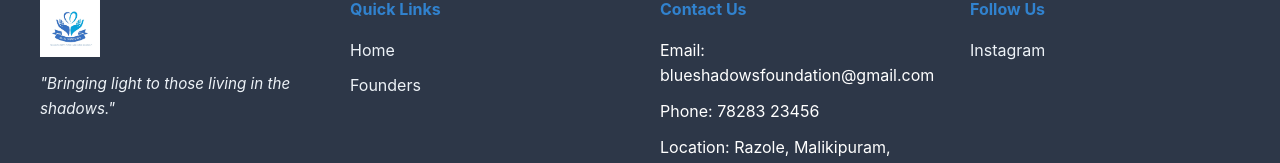
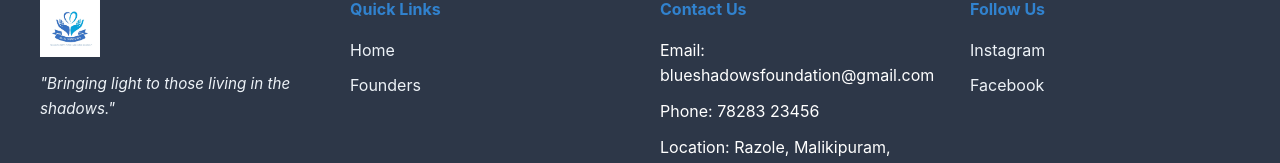
Before and after one commit to karthik-ganti/BlueShadows, a React (Vite) app: page /#/founders in a window 1280 px wide. Shown: the part 1695-1858 px from the top of the page. Built offline with nearby package versions, Linux system fonts and the light colour scheme.

Commit message:
Add Facebook page link to footer on all pages

```diff
--- a/src/App.jsx
+++ b/src/App.jsx
@@ -268,7 +268,8 @@ function Home() {
           <div className="footer-section">
             <h4>Follow Us</h4>
             <ul>
-              <li><a href="https://www.instagram.com/bluee_shadowss?utm_source=ig_web_button_share_sheet&igsh=ODdmZWVhMTFiMw==" target="_blank" rel="noopener noreferrer">Instagram</a></li>
+                <li><a href="https://www.instagram.com/bluee_shadowss?utm_source=ig_web_button_share_sheet&igsh=ODdmZWVhMTFiMw==" target="_blank" rel="noopener noreferrer">Instagram</a></li>
+                <li><a href="https://www.facebook.com/share/1CejWhfb9z/" target="_blank" rel="noopener noreferrer">Facebook</a></li>
             </ul>
           </div>
         </div>
--- a/src/pages/Donate.jsx
+++ b/src/pages/Donate.jsx
@@ -219,6 +219,7 @@ function Donate() {
             <h4>Follow Us</h4>
             <ul>
               <li><a href="https://www.instagram.com/bluee_shadowss?utm_source=ig_web_button_share_sheet&igsh=ODdmZWVhMTFiMw==" target="_blank" rel="noopener noreferrer">Instagram</a></li>
+              <li><a href="https://www.facebook.com/share/1CejWhfb9z/" target="_blank" rel="noopener noreferrer">Facebook</a></li>
             </ul>
           </div>
         </div>
--- a/src/pages/Founders.jsx
+++ b/src/pages/Founders.jsx
@@ -78,6 +78,7 @@ function Founders() {
             <h4>Follow Us</h4>
             <ul>
               <li><a href="https://www.instagram.com/bluee_shadowss?utm_source=ig_web_button_share_sheet&igsh=ODdmZWVhMTFiMw==" target="_blank" rel="noopener noreferrer">Instagram</a></li>
+              <li><a href="https://www.facebook.com/share/1CejWhfb9z/" target="_blank" rel="noopener noreferrer">Facebook</a></li>
             </ul>
           </div>
         </div>
```
